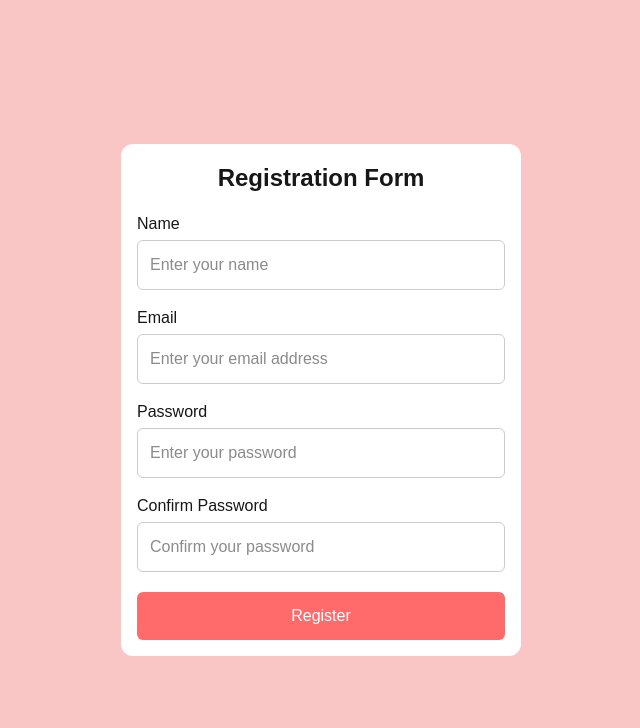
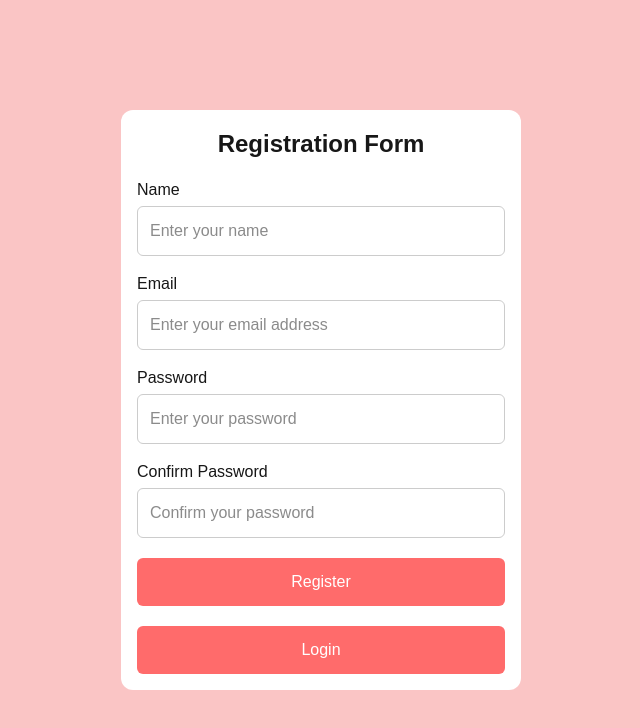
Before and after one commit to abdullah-rafiq/nextApp, a Next.js app: page / in a window 1280 px wide. Shown: the top 728 px of the page, without its empty margins (319-959 px from the left). Built offline with nearby package versions, Linux system fonts and the light colour scheme.

Commit message:
login button added

```diff
--- a/app/page.tsx
+++ b/app/page.tsx
@@ -6,7 +6,9 @@ export default function Registration() {
 
 //route hook to navigate to other pages
 const router = useRouter();
-
+  function handleLogin(){
+    router.push("/login");
+  }
   async function handleRegister(){
     // Later we will save user data here
     const newErrors = {
@@ -145,6 +147,10 @@ const [error, setError] = useState({ name: "",
     <button className="button" type="button" onClick={handleRegister}>
       Register
     </button>
+
+    <button className="button" type="button" onClick={handleLogin}>
+      Login
+    </button>
   </main>
   </div>
 
```
